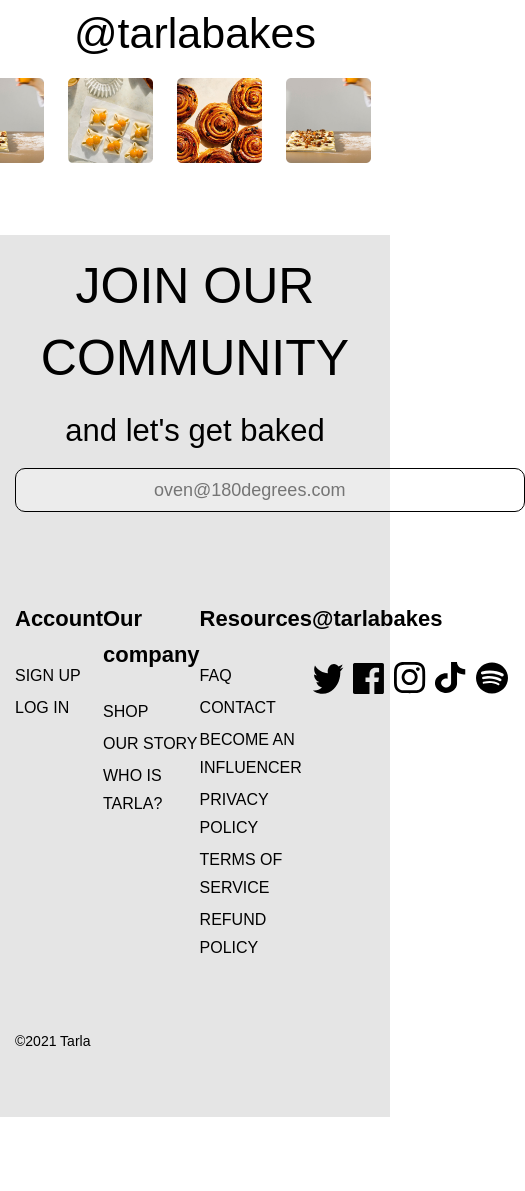
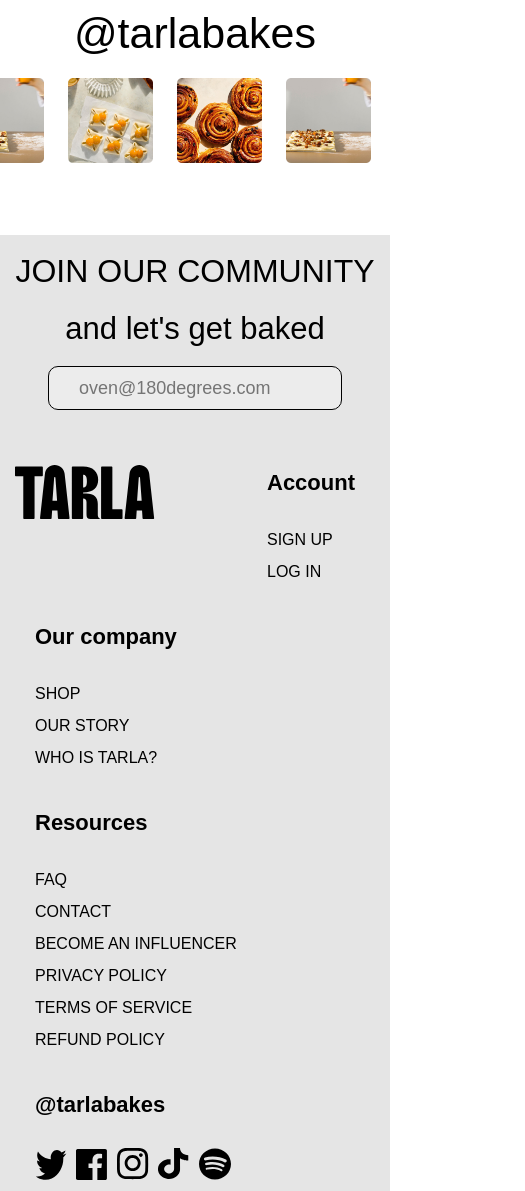
Before and after one commit to Alexeykormiltsev/Buns, a website: page app/index.html in a window 390 px wide. Shown: the part 9741-10932 px from the top of the page, 525 px wide, since content can reach past the window. Before the commit the page ends 10858 px from the top, so only its background shows below. Drawn offline with nearby package versions, Linux system fonts and the light colour scheme; files that its build step writes are made by us from their sources.

Commit message:
added footer adaptive

```diff
--- a/app/scss/_media.scss
+++ b/app/scss/_media.scss
@@ -172,6 +172,23 @@
             }
         }
     }
+
+    .footer {
+        .footer-top {
+            &__inner {
+                flex-wrap: wrap;
+            }
+
+            &__logo {
+                margin-right: 30px;
+                margin-bottom: 30px;
+            }
+
+            &__items {
+                margin: 0 20px 30px;
+            }
+        }
+    }
 }
 
 @media (max-width:800px) {
@@ -273,6 +290,23 @@
             }
         }
     }
+
+    .footer {
+        .footer-top {
+            &__title {
+                font-size: 32px;
+                line-height: 42px;
+            }
+
+            &__form-input {
+                padding: 7px 30px;
+            }
+
+            &__inner {
+                padding: 30px 0;
+            }
+        }
+    }
 }
 
 @media (max-width:680px) {
```
